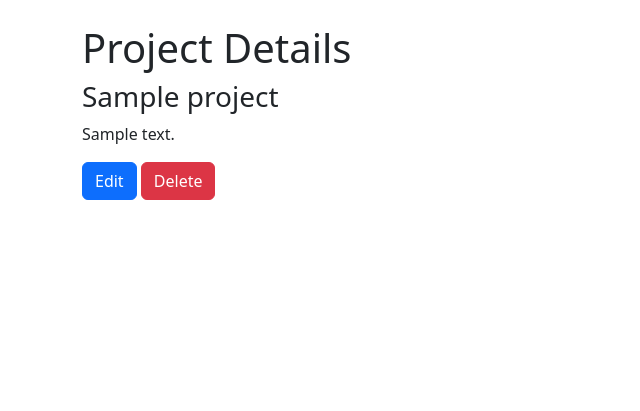
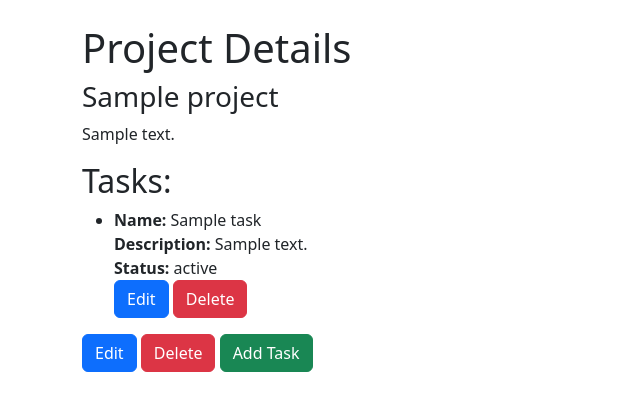
Before and after one commit to modemobpsycho/flask-project-tracker, a Flask app: page /projects/1 in a window 1280 px wide. Shown: the part 72-483 px from the top of the page, without its empty margins (0-640 px from the left). Run offline with Flask 3, Linux system fonts and the light colour scheme; a user stored in the database is signed in; tables that the repository leaves empty hold one stand-in row (values such as "Sample post"); parts of the project's set-up code (start-up, migrations or seed data) failed here and were passed over.

Commit message:
git tasks for projects

```diff
--- a/website/__init__.py
+++ b/website/__init__.py
@@ -22,10 +22,12 @@ migrate = Migrate(app, db)
 from website.accounts.views import accounts_bp
 from website.core.views import core_bp
 from website.projects.views import projects_bp
+from website.tasks.views import tasks_bp
 
 app.register_blueprint(accounts_bp)
 app.register_blueprint(core_bp)
 app.register_blueprint(projects_bp)
+app.register_blueprint(tasks_bp)
 
 from .accounts.models import User
 from .projects.models import Project, Task, ProjectMember, Comment
--- a/website/accounts/views.py
+++ b/website/accounts/views.py
@@ -1,6 +1,6 @@
 from datetime import datetime
 
-from flask import Blueprint, flash, redirect, render_template, request, url_for
+from flask import Blueprint, app, flash, redirect, render_template, request, url_for
 from flask_login import current_user, login_required, login_user, logout_user
 
 from website import bcrypt, db
@@ -18,10 +18,12 @@ accounts_bp = Blueprint("accounts", __name__)
 @logout_required
 def register():
     form = RegisterForm(request.form)
-    if form.validate():
+    if form.validate_on_submit():
         user = User(email=form.email.data, password=form.password.data)
+
         db.session.add(user)
         db.session.commit()
+
         token = generate_token(user.email)
         confirm_url = url_for("accounts.confirm_email", token=token, _external=True)
         html = render_template("accounts/confirm_email.html", confirm_url=confirm_url)
--- a/website/projects/models.py
+++ b/website/projects/models.py
@@ -34,9 +34,11 @@ class Task(db.Model):
     status = db.Column(db.String, nullable=False, default="Pending")
     project_id = db.Column(db.Integer, db.ForeignKey("projects.id"), nullable=False)
 
-    def __init__(self, name, description=None):
+    def __init__(self, name, description, status, project_id):
         self.name = name
         self.description = description
+        self.status = status
+        self.project_id = project_id
 
     def __repr__(self):
         return f"<Task {self.name}>"
--- a/website/projects/views.py
+++ b/website/projects/views.py
@@ -7,7 +7,8 @@ from website.projects.forms import (
     EditProjectForm,
     ManageMembersForm,
 )
-from website.projects.models import Project
+from website.projects.models import Project, Task
+from website.tasks.forms import TaskForm
 
 projects_bp = Blueprint("projects", __name__)
 
@@ -43,7 +44,9 @@ def project_details(project_id):
         return redirect(url_for("projects.projects"))
 
     form = CreateProjectForm()
-    return render_template("projects/project_details.html", project=project, form=form)
+    return render_template(
+        "projects/project_details.html", project=project, form=form, tasks=project.tasks
+    )
 
 
 @projects_bp.route("/projects/<int:project_id>/edit", methods=["GET", "POST"])
@@ -81,3 +84,22 @@ def delete_project(project_id):
 
     flash("Project deleted successfully", "success")
     return redirect(url_for("projects.projects"))
+
+
+@projects_bp.route("/project/<int:project_id>/create_task", methods=["GET", "POST"])
+def create_task(project_id):
+    project = Project.query.get_or_404(project_id)
+    form = TaskForm()
+
+    if form.validate_on_submit():
+        task = Task(
+            name=form.name.data,
+            description=form.description.data,
+            status=form.status.data,
+            project_id=project_id,
+        )
+        db.session.add(task)
+        db.session.commit()
+        return redirect(url_for("projects.project_details", project_id=project_id))
+
+    return render_template("tasks/create_task.html", form=form, project=project)
--- a/website/templates/projects/project_details.html
+++ b/website/templates/projects/project_details.html
@@ -2,6 +2,32 @@
 <h1>Project Details</h1>
 <h3>{{ project.name }}</h3>
 <p>{{ project.description }}</p>
+
+<h2>Tasks:</h2>
+<ul>
+    {% for task in project.tasks %}
+    <li>
+        <strong>Name:</strong> {{ task.name }}<br />
+        <strong>Description:</strong> {{ task.description }}<br />
+        <strong>Status:</strong> {{ task.status }}<br />
+        <a
+            href="{{ url_for('tasks.edit_task', task_id=task.id) }}"
+            class="btn btn-primary"
+            >Edit</a
+        >
+        <form
+            method="POST"
+            action="{{ url_for('tasks.delete_task', task_id=task.id) }}"
+            style="display: inline-block"
+        >
+            {{ form.hidden_tag() }}
+            <input type="hidden" name="_method" value="DELETE" />
+            <button type="submit" class="btn btn-danger">Delete</button>
+        </form>
+    </li>
+    {% endfor %}
+</ul>
+
 <a
     href="{{ url_for('projects.edit_project', project_id=project.id) }}"
     class="btn btn-primary"
@@ -16,4 +42,11 @@
     <input type="hidden" name="_method" value="DELETE" />
     <button type="submit" class="btn btn-danger">Delete</button>
 </form>
+
+<a
+    href="{{ url_for('projects.create_task', project_id=project.id) }}"
+    class="btn btn-success"
+    >Add Task</a
+>
+
 {% endblock %}
```
Also changed, not shown: website/accounts/models.py (+7 -1 lines), website/tasks/forms.py (added, +17 -0 lines), website/tasks/views.py (added, +31 -0 lines), website/templates/tasks/create_task.html (added, +13 -0 lines), website/templates/tasks/edit_task.html (added, +9 -0 lines), website/tasks/__init__.py (added).
